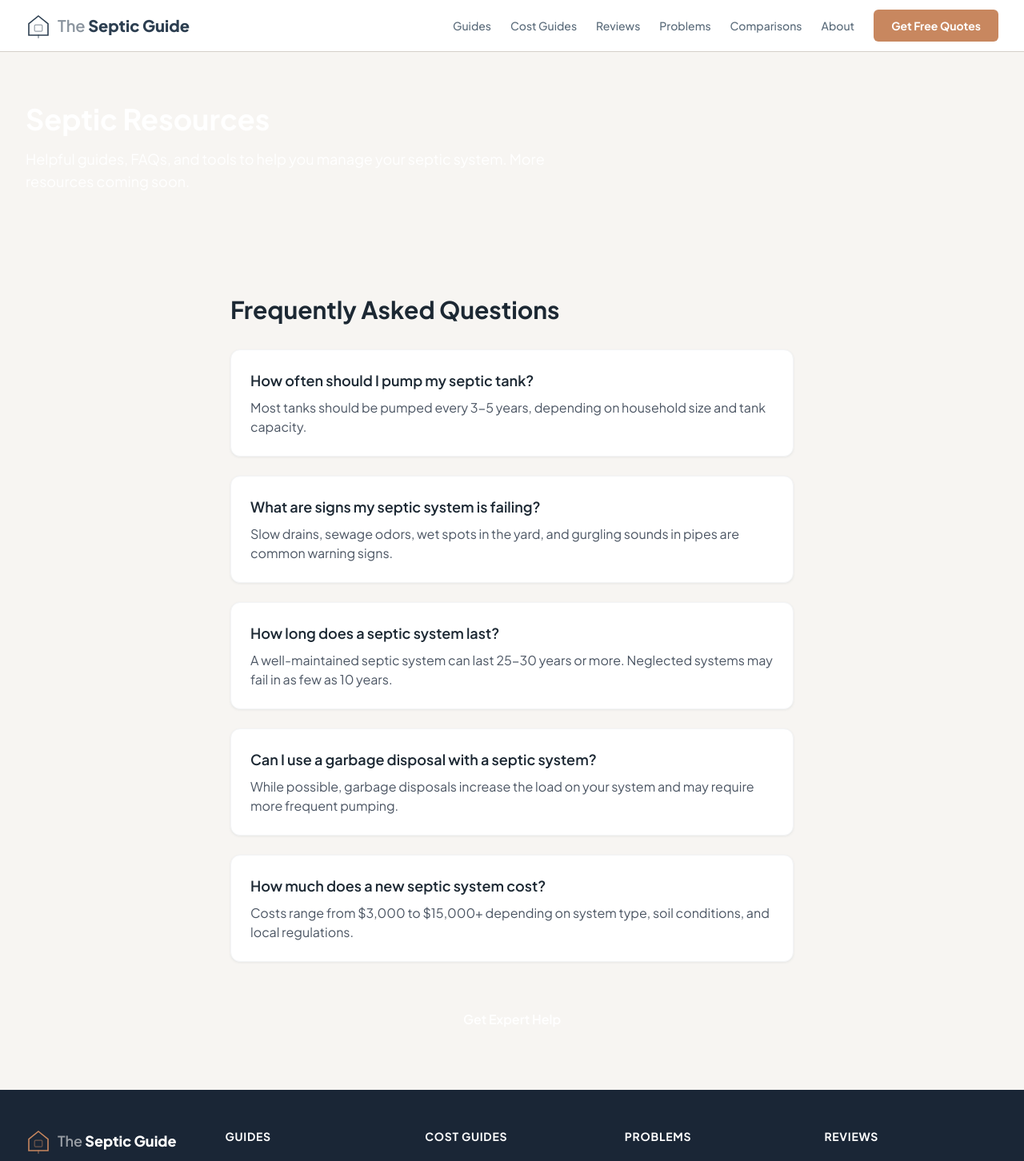
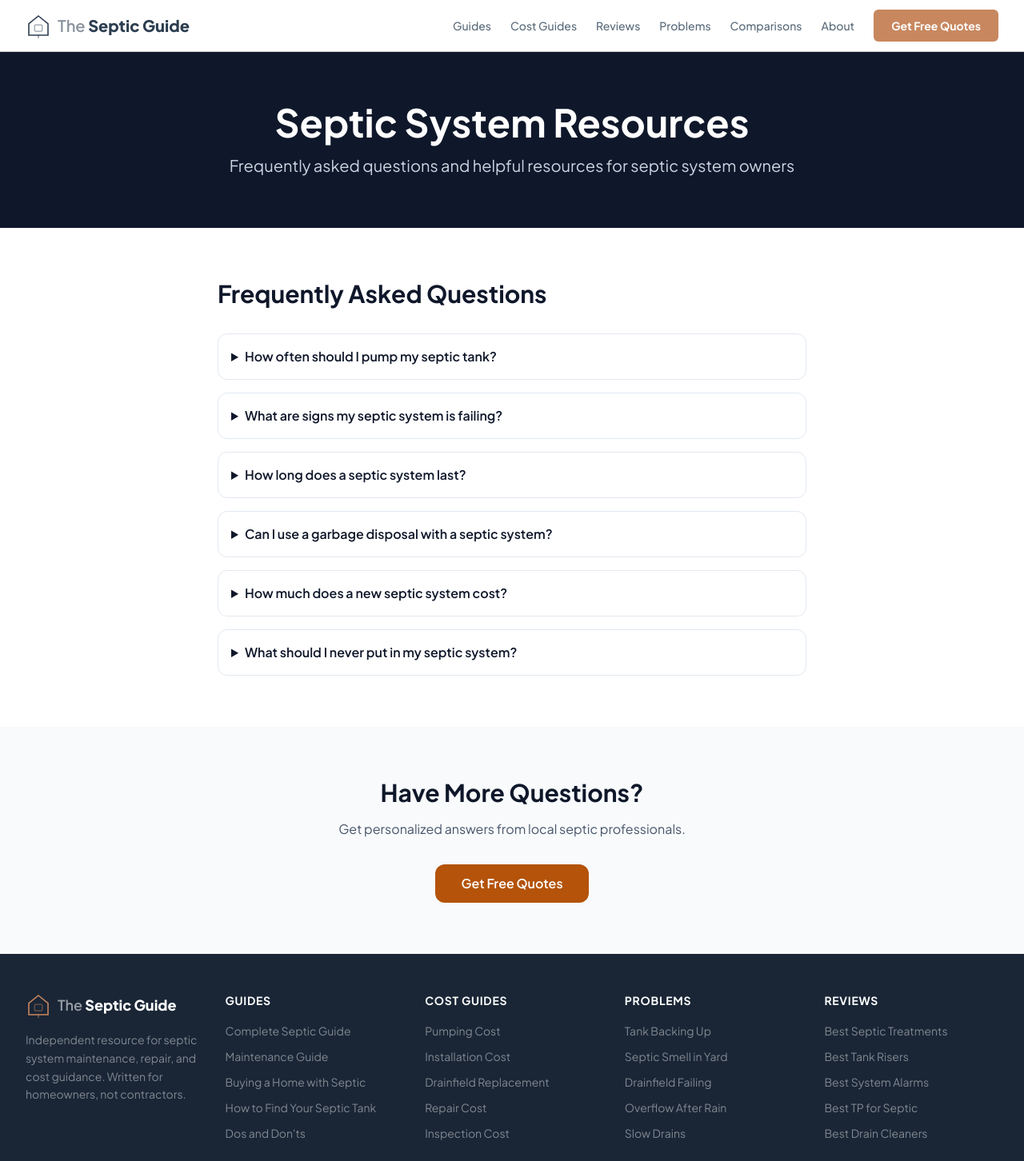
Before and after one commit to thebasementguide2026/theseptic.guide-, a Next.js app: page /resources in a window 1280 px wide. Shown: the top 1452 px of the page at 80% size. Built offline with nearby package versions, Linux system fonts and the light colour scheme.

Commit message:
Reskin: Update resources page with slate/copper design

```diff
--- a/app/resources/page.tsx
+++ b/app/resources/page.tsx
@@ -1,45 +1,62 @@
-import Link from 'next/link'
+import Link from 'next/link';
+import { Metadata } from 'next';
 
-export const metadata = {
+export const metadata: Metadata = {
   title: 'Septic Resources | The Septic Guide',
   description: 'Helpful septic system resources including FAQs, guides, and tools for homeowners.',
-}
+};
 
 const faqs = [
   { q: 'How often should I pump my septic tank?', a: 'Most tanks should be pumped every 3-5 years, depending on household size and tank capacity.' },
-  { q: 'What are signs my septic system is failing?', a: 'Slow drains, sewage odors, wet spots in the yard, and gurgling sounds in pipes are common warning signs.' },
-  { q: 'How long does a septic system last?', a: 'A well-maintained septic system can last 25-30 years or more. Neglected systems may fail in as few as 10 years.' },
-  { q: 'Can I use a garbage disposal with a septic system?', a: 'While possible, garbage disposals increase the load on your system and may require more frequent pumping.' },
+  { q: 'What are signs my septic system is failing?', a: 'Slow drains, sewage odors, wet spots in the yard, and gurgling pipes are common warning signs.' },
+  { q: 'How long does a septic system last?', a: 'A well-maintained septic system can last 25-30 years or more with proper care.' },
+  { q: 'Can I use a garbage disposal with a septic system?', a: 'While possible, garbage disposals increase solids in your tank and may require more frequent pumping.' },
   { q: 'How much does a new septic system cost?', a: 'Costs range from $3,000 to $15,000+ depending on system type, soil conditions, and local regulations.' },
-]
+  { q: 'What should I never put in my septic system?', a: 'Avoid grease, chemicals, medications, wipes, and excessive amounts of household cleaners.' },
+];
 
 export default function ResourcesPage() {
   return (
-    <>
-      <section className="bg-brand-green-dark text-white py-16">
-        <div className="container-custom">
-          <h1 className="text-4xl font-bold mb-4">Septic Resources</h1>
-          <p className="text-brand-green-light text-lg max-w-2xl">Helpful guides, FAQs, and tools to help you manage your septic system. More resources coming soon.</p>
+    <main className="min-h-screen bg-white">
+      <section className="bg-slate-900 text-white py-16">
+        <div className="container mx-auto px-4 max-w-4xl text-center">
+          <h1 className="text-4xl md:text-5xl font-bold mb-4">Septic System Resources</h1>
+          <p className="text-xl text-slate-300">
+            Frequently asked questions and helpful resources for septic system owners
+          </p>
         </div>
       </section>
-      <section id="faqs" className="py-16">
-        <div className="container-custom max-w-3xl">
-          <h2 className="text-3xl font-bold text-brand-green-dark mb-8">Frequently Asked Questions</h2>
-          <div className="space-y-6">
-            {faqs.map((faq) => (
-              <div key={faq.q} className="bg-white rounded-xl p-6 shadow-sm border border-gray-100">
-                <h3 className="text-lg font-semibold text-brand-green-dark mb-2">{faq.q}</h3>
-                <p className="text-gray-600">{faq.a}</p>
+
+      <section className="container mx-auto px-4 max-w-3xl py-16">
+        <h2 className="text-3xl font-bold text-slate-900 mb-8">Frequently Asked Questions</h2>
+        <div className="space-y-4">
+          {faqs.map((faq, i) => (
+            <details key={i} className="border border-slate-200 rounded-lg group">
+              <summary className="p-4 font-semibold text-slate-900 cursor-pointer hover:bg-slate-50 rounded-lg">
+                {faq.q}
+              </summary>
+              <div className="px-4 pb-4 text-slate-600">
+                {faq.a}
               </div>
-            ))}
-          </div>
-          <div className="mt-12 text-center">
-            <Link href="/get-quote" className="inline-block bg-brand-green text-white px-8 py-3 rounded-lg font-semibold hover:bg-brand-green-dark transition-colors">
-              Get Expert Help
-            </Link>
-          </div>
+            </details>
+          ))}
         </div>
       </section>
-    </>
-  )
+
+      <section className="bg-slate-50 py-16">
+        <div className="container mx-auto px-4 max-w-3xl text-center">
+          <h2 className="text-3xl font-bold text-slate-900 mb-4">Have More Questions?</h2>
+          <p className="text-slate-600 mb-8">
+            Get personalized answers from local septic professionals.
+          </p>
+          <Link
+            href="/get-quote"
+            className="inline-block bg-amber-700 hover:bg-amber-800 text-white font-semibold py-3 px-8 rounded-lg transition-colors"
+          >
+            Get Free Quotes
+          </Link>
+        </div>
+      </section>
+    </main>
+  );
 }
```
